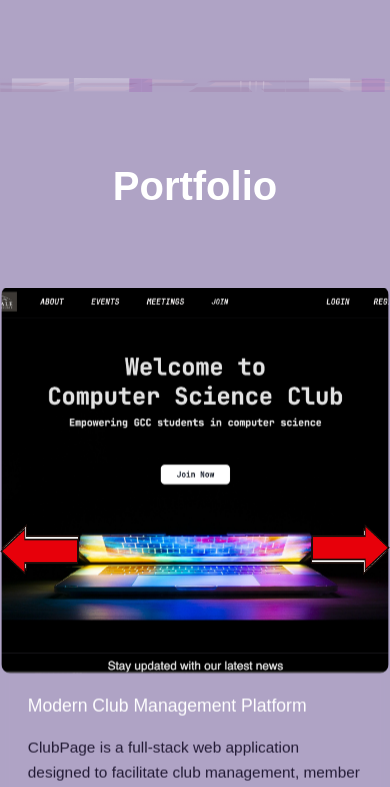
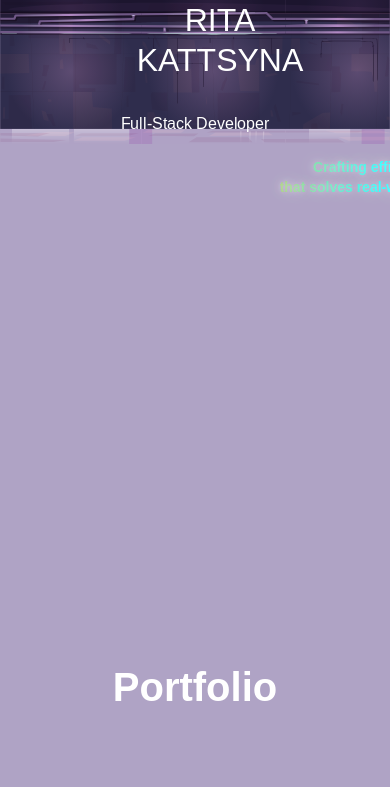
Before and after one commit to prostodiva/kattsyna, a React (Vite) app in the folder frontend/: page /home in a window 390 px wide. Shown: the top 787 px of the page. Built offline with nearby package versions, Linux system fonts and the light colour scheme.

Commit message:
fixed hero position

```diff
--- a/frontend/index.css
+++ b/frontend/index.css
@@ -19,6 +19,11 @@
     display: block;
 }
 
+.hash-span#hero {
+    margin-top: 0 !important;
+    padding-bottom: 0 !important;
+}
+
 .canvas-loader {
     font-size: 10px;
     width: 1em;
@@ -31,7 +36,7 @@
 }
 
 .wrapper {
-    height: 100vh;
+    min-height: 100vh;
     overflow-y: auto;
     overflow-x: hidden;
     perspective: 10px;
@@ -40,7 +45,10 @@
 .parallax {
     position: relative;
     min-height: 75vh;
-    width: 100%;
+    width: 100vw;
+    max-width: none;
+    left: 50%; /* Center the image horizontally */
+    transform: translateX(-50%); /* Center the image horizontally */
     display: grid;
     grid-template-areas: "stack";
 }
@@ -55,75 +63,43 @@
     width: 100%;
 }
 
-.parallax__back2 {
+.parallax__bg {
+    position: absolute;
+    width: 100%;
+    object-fit: cover;
     --parallax-speed: 0.32;
     z-index: 2;
 }
 
 
 .parallax__floor {
+    position: absolute;
     --parallax-speed: 0.25;
     z-index: 5;
     padding-top: 700px
 }
 
 
-
 .parallax__content {
-    --parallax-speed: 0.21;
-    z-index: 4;
+    --parallax-speed: 210;
+    z-index: 5;
     display: flex;
     flex-direction: column;
     align-items: center;
     text-align: center;
-    padding-left: 60px;
-    padding-bottom: 340px;
-    font-family: "Roboto Thin", sans-serif;
 }
 
-.parallax__content h1 {
-    font-size: 90px;
-    font-weight: 900;
-    line-height: 0.9;
-    letter-spacing: -0.05em;
-    text-transform: uppercase;
-    font-family: 'Poppins', sans-serif;
+.parallax__content_h1
+{
+    margin-left: 50px;
 }
 
-.parallax__content p {
-    padding-left: 500px;
-    padding-top: 100px;
+.parallax__content_p {
+   top: 150px;
+    left: 200px;
+
 }
 
-@media (min-width: 640px) {
-    .parallax__content h1 {
-        font-size: 100px;
-    }
-}
-
-@media (min-width: 768px) {
-    .parallax__content h1 {
-        font-size: 110px;
-    }
-}
-
-@media (min-width: 1024px) {
-    .parallax__content h1 {
-        font-size: 120px;
-    }
-}
-
-@media (min-width: 1280px) {
-    .parallax__content h1 {
-        font-size: 130px;
-    }
-}
-
-@media (min-width: 1536px) {
-    .parallax__content h1 {
-        font-size: 140px;
-    }
-}
 
 @media (min-width: 1024px) {
     .parallax__content {
@@ -131,7 +107,6 @@
         text-align: left;
     }
 }
-
 
 @keyframes parallax {
     to {
@@ -273,24 +248,3 @@
         -1.8em -1.8em 0 0em #ffffff;
     }
 }
-
-/* Hide scrollbar for Chrome, Safari and Opera */
-.scrollbar-hide::-webkit-scrollbar {
-    display: none;
-}
-
-/* Hide scrollbar for IE, Edge and Firefox */
-.scrollbar-hide {
-    -ms-overflow-style: none;  /* IE and Edge */
-    scrollbar-width: none;  /* Firefox */
-}
-
-.portfolio-container {
-    scroll-behavior: smooth;
-    -webkit-overflow-scrolling: touch;
-}
-
-.portfolio-container > * {
-    scroll-snap-align: center;
-    scroll-snap-stop: always;
-}
--- a/frontend/src/components/Hero.jsx
+++ b/frontend/src/components/Hero.jsx
@@ -14,23 +14,23 @@ const Hero = ({ scrollContainer }) => {
 
     return (
         <section className="parallax">
-            <div className="parallax__content absolute top-[10%] sm:top-[16%] lg:top-[24%] w-full z-30">
+            <div className="parallax__content w-full z-30">
                 <div className="w-full lg:w-1/2">
-                    <h1 className='font-medium text-white text-[40px] xs:text-[50px] sm:text-[68px] md:text-[80px] lg:text-[100px] 2xl:text-[180px] leading-[110px] 2xl:leading-[160px]'>
+                    <h1 className='parallax__content_h1 font-medium text-white text-[32px] md:text-[64px] 2xl:text-[96px] leading-tight'>
                         RITA <br /> KATTSYNA
                     </h1>
                     <Position />
                 </div>
                 <div>
-                    <div className="font-bold text-[14px] sm:text-[18px] md:text-[20px] 2xl:text-[24px] leading-[1.4] streaky-glow text-white -mt-48 sm:-mt-56 -ml-4 sm:-ml-8">
+                    <div className="parallax__content_p font-bold text-[14px] sm:text-[18px] md:text-[20px] 2xl:text-[24px] leading-[1.4] streaky-glow text-white -mt-48 sm:-mt-56 -ml-4 sm:-ml-8">
                        <p>Crafting efficient code <br /> that solves real-world problems.</p>
                     </div>
                 </div>
             </div>
             <img className="parallax__bg" src={bg} alt="" />
             <img className="parallax__floor" src={floor} alt="" />
+        </section>
 
-        </section>
     );
 };
 
--- a/frontend/src/components/NavBar.jsx
+++ b/frontend/src/components/NavBar.jsx
@@ -42,7 +42,7 @@ const NavBar = ({ children }) => {
 
     return (
         <nav
-    className="w-full top-0 flex items-center bg-gradient-to-b from-black sm:bg-none p-4 sm:px-16 sm:py-6 fixed z-40 pointer-events-none"
+    className="w-full top-0 fixed items-center bg-transparent p-4 sm:px-16 sm:py-6 fixed z-50"
         >
             <ul className='list-none hidden sm:flex flex-row gap-5'>
                 {navLinks.map((nav) => (
--- a/frontend/src/components/Portfolio.jsx
+++ b/frontend/src/components/Portfolio.jsx
@@ -28,7 +28,7 @@ const ProjectCard = ({ index, name, description, image }) => {
             animate={controls}
             initial="hidden"
             variants={fadeIn("up", "spring", 0, 0.75)}
-            className="flex-shrink-0 w-full md:w-[400px] h-full flex flex-col gap-5 bg-primary/50 backdrop-blur-sm rounded-xl p-6 shadow-lg hover:shadow-xl transition-shadow duration-300"
+            className="flex-shrink-0 w-full md:w-[400px] h-full flex flex-col gap-5 bg-tertiary/50 backdrop-blur-sm rounded-xl p-6 shadow-lg hover:shadow-xl transition-shadow duration-300"
         >
             <div className='relative w-full flex justify-center items-center group'>
                 <div className='w-full aspect-square flex items-center justify-center overflow-hidden rounded-lg'>
@@ -51,22 +51,31 @@ const ProjectCard = ({ index, name, description, image }) => {
 const Portfolio = () => {
     const [current, setCurrent] = useState(0);
     const cardRefs = useRef([]);
+    const [hasInteracted, setHasInteracted] = useState(false);
 
     const moveLeft = () => {
-        setCurrent((prev) => (prev > 0 ? prev - 1 : portfolio.length - 1));
+        setCurrent((prev) => {
+            setHasInteracted(true);
+            return prev > 0 ? prev - 1 : portfolio.length - 1;
+        });
     };
 
     const moveRight = () => {
-        setCurrent((prev) => (prev < portfolio.length - 1 ? prev + 1 : 0));
+        setCurrent((prev) => {
+            setHasInteracted(true);
+            return prev < portfolio.length - 1 ? prev + 1 : 0;
+        });
     };
 
     useEffect(() => {
-        cardRefs.current[current]?.scrollIntoView({
-            behavior: "smooth",
-            inline: "center",
-            block: "nearest"
-        });
-    }, [current]);
+        if (hasInteracted) {
+            cardRefs.current[current]?.scrollIntoView({
+                behavior: "smooth",
+                inline: "center",
+                block: "nearest"
+            });
+        }
+    }, [current, hasInteracted]);
 
     return (
         <div className="relative">
--- a/frontend/src/hook/SectionWrapper.jsx
+++ b/frontend/src/hook/SectionWrapper.jsx
@@ -1,5 +1,5 @@
 import { motion  } from "framer-motion";
-import { staggerContainer } from "../utils/motion";
+import { staggerContainer } from "@/utils/motion";
 
 const SectionWrapper = (Component, idName) =>
     function HOC() {
@@ -9,11 +9,9 @@ const SectionWrapper = (Component, idName) =>
                 initial='hidden'
                 whileInView='show'
                 viewport={{ once: true, amount: 0.25 }}
-                className='px-0 2xl:px-60 py-10 2xl:py-16 max-w-full mx-auto relative z-0'
+                className='px-0 max-w-full mx-auto relative z-0'
             >
-        <span className='hash-span' id={idName}>
-          &nbsp;
-        </span>
+                <span className='hash-span' id={idName}>&nbsp;</span>
 
                 <Component />
             </motion.section>
--- a/frontend/src/pages/HomePage.jsx
+++ b/frontend/src/pages/HomePage.jsx
@@ -4,6 +4,7 @@ import Experience from "../components/Experience";
 import Hero from "../components/Hero";
 import Portfolio from "../components/Portfolio";
 import NavBar from "../components/NavBar";
+
 
 const HomePage = () => {
     const wrapperRef = useRef(null);
```
